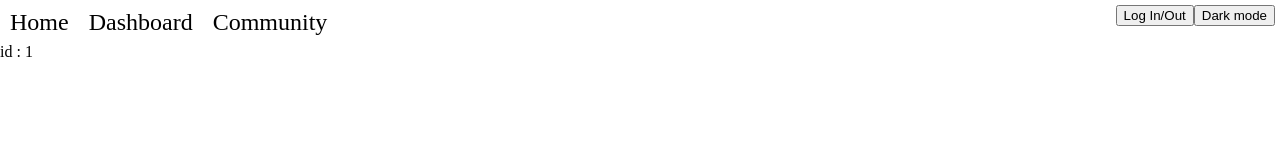
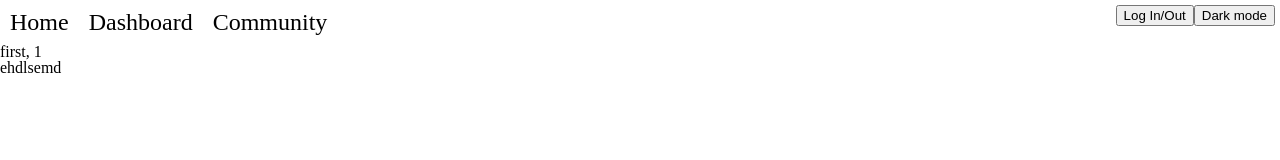
Before and after one commit to Cj-K-7/comunity, a Next.js app: page /community/1 in a window 1280 px wide. Shown: the top 160 px of the page. Built offline with nearby package versions, Linux system fonts and the light colour scheme.

Commit message:
base community dynmic route test

```diff
--- a/pages/community/[id].tsx
+++ b/pages/community/[id].tsx
@@ -1,13 +1,41 @@
-import { NextPage } from 'next'
-import { useRouter } from 'next/router'
-import React from 'react'
+import {
+  GetServerSideProps,
+  InferGetServerSidePropsType,
+  NextPage,
+} from "next";
+import { useRouter } from "next/router";
+import React from "react";
 
-const PostContent:NextPage = () => {
-    const router = useRouter()
-    const { id } = router.query
- return (
-    <div>id : {id}</div>
-  )
+interface IPost {
+  title: string;
+  type: string;
+  main: string;
 }
 
-export default PostContent
+const PostContent: NextPage = ({
+  post,
+}: InferGetServerSidePropsType<typeof getServerSideProps>) => {
+  const router = useRouter();
+  const { id } = router.query;
+  const { title, type, main } = post;
+  return (
+    <div>
+      {/* 제목 */}
+      <h1>
+        {title}, {id}
+      </h1>
+      {/* 본문 */}
+      <div>{main}</div>
+    </div>
+  );
+};
+
+export default PostContent;
+
+export const getServerSideProps: GetServerSideProps = async () => {
+  const post: IPost = { title: "first", type: "글", main: "ehdlsemd" };
+  //await (await fetch('')).json();
+  return {
+    props: { post },
+  };
+};
--- a/pages/community/post.tsx
+++ b/pages/community/post.tsx
@@ -3,7 +3,7 @@ import Link from "next/link";
 import React, { useState } from "react";
 
 interface IBasicForm {
-  [name: string]: string;
+  [name: string]: string | number;
 }
 
 const Post: NextPage = () => {
@@ -13,6 +13,8 @@ const Post: NextPage = () => {
     main: "",
   });
 
+
+  //dynamic onChnage for ever input / select
   const onChange = (
     event: React.ChangeEvent<HTMLInputElement | HTMLSelectElement>
   ) => {
@@ -28,6 +30,7 @@ const Post: NextPage = () => {
   const onPostSubmit = (event: React.FormEvent<HTMLFormElement>) => {
     event.preventDefault();
     console.log(posting);
+    //fetch POST
   };
 
   return (
```
Also changed, not shown: pages/index.tsx (+8 -2 lines).
